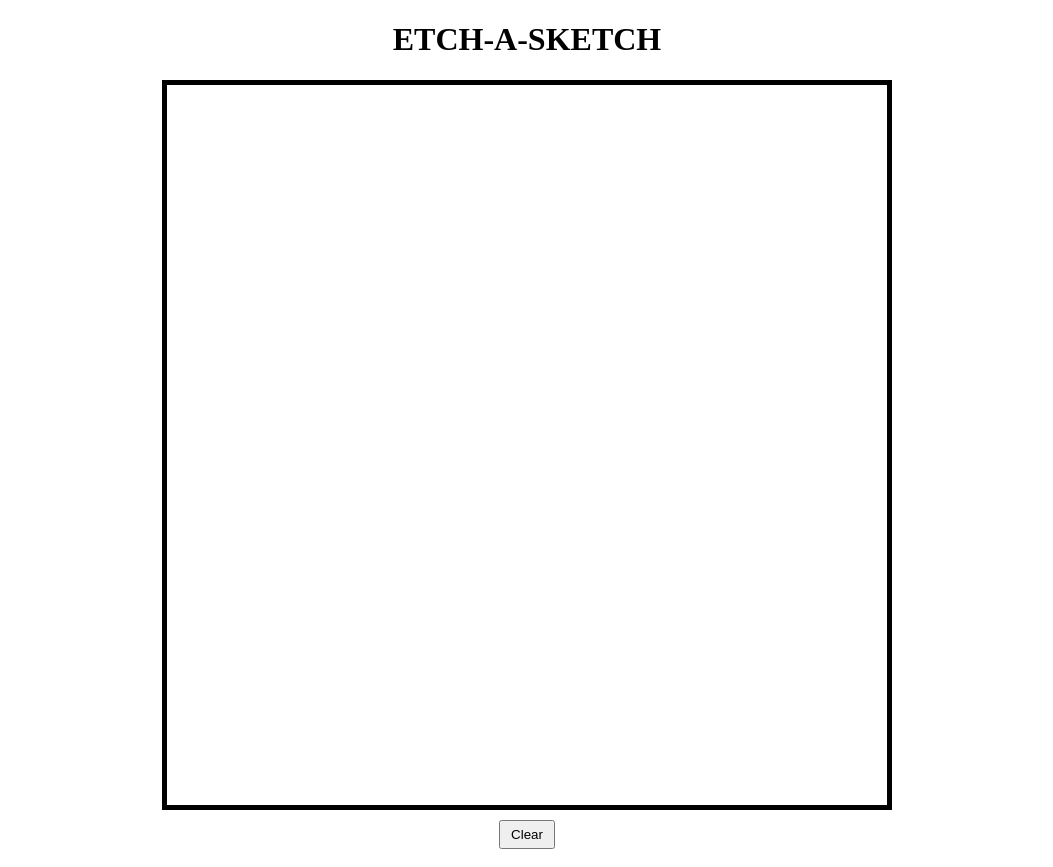
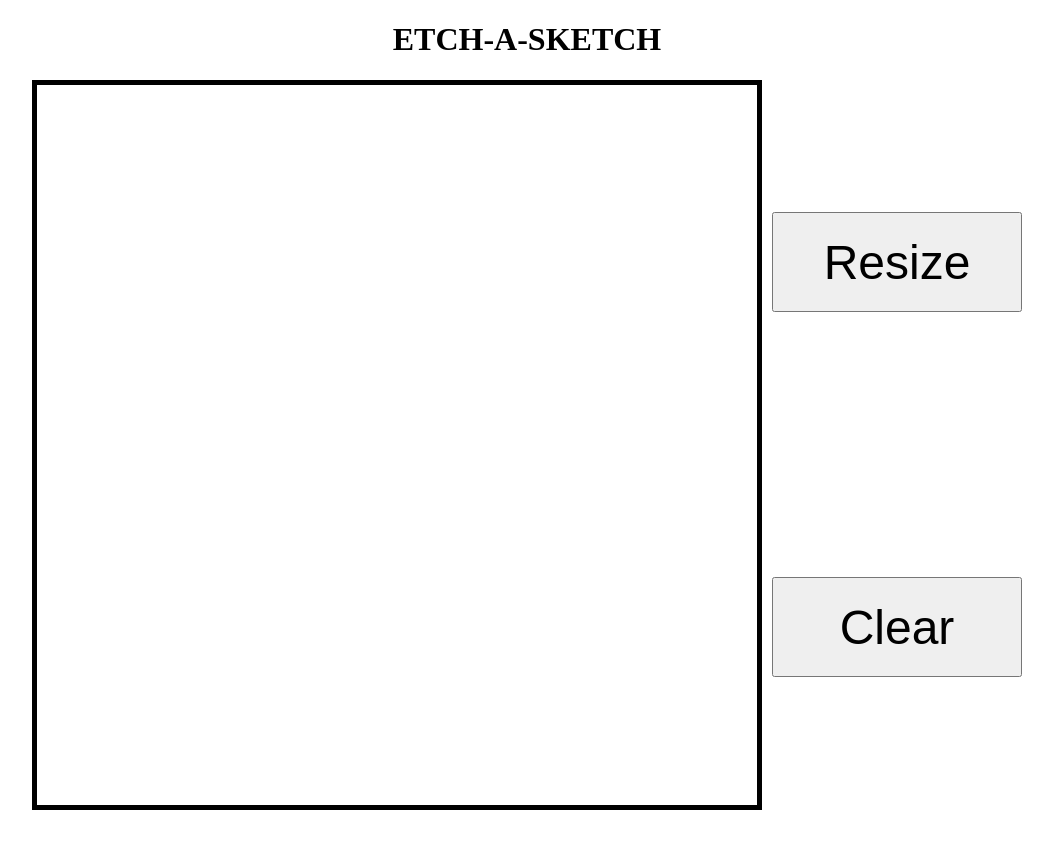
Before and after one commit to wikenken/etch-a-sketch, a plain HTML site: page index.html in a window 1280 px wide. Shown: the whole page, without its empty margins (113-1166 px from the left). After the commit the page ends 818 px from the top, so only its background shows below. Drawn offline with Linux system fonts and the light colour scheme.

Commit message:
dynamic canvas size

```diff
--- a/index.html
+++ b/index.html
@@ -10,7 +10,12 @@
   </head>
   <body>
     <h1>ETCH-A-SKETCH</h1>
-    <div class="eas-canvas"></div>
+    <div class="body">
+      <div class="eas-canvas"></div>
+      <nav>
+        <button class="resize">Resize</button>
+        <button class="clear">Clear</button>
+      </nav>
+    </div>
   </body>
-  <button>Clear</button>
 </html>
--- a/script.js
+++ b/script.js
@@ -1,19 +1,30 @@
-const canvas = document.querySelector(".eas-canvas");
-const clear = document.querySelector("button");
+const canvasBtn = document.querySelector(".eas-canvas");
+const resizeBtn = document.querySelector(".resize");
+const clearBtn = document.querySelector(".clear");
 
-for (let i = 0; i < 256; i++) {
+function setCanvas(value) {
+  for (let i = 0; i < value * value; i++) {
     let pixel = document.createElement("div");
-  canvas.appendChild(pixel);
+    canvasBtn.appendChild(pixel);
 
-  pixel.classList.add("cellSize", "white");
+    pixel.style.cssText = `flex: 1 1 ${720 / value}px`;
+    pixel.classList.add("white");
     pixel.addEventListener("mouseover", () => {
       pixel.classList.remove("white");
       pixel.classList.add("black");
     });
 
     //clear canvas
-  clear.addEventListener("click", () => {
+    clearBtn.addEventListener("click", () => {
       pixel.className = "";
       pixel.classList.add("cellSize", "white");
     });
   }
+}
+
+setCanvas(100); //default canvas size
+
+// resizeBtn.addEventListener("click", () => {
+//   value = setCanvas(prompt("Set desired canvas size"));
+//   return value;
+// });
--- a/styles.css
+++ b/styles.css
@@ -2,8 +2,13 @@
   text-align: center;
 }
 
+.body {
+  display: flex;
+  justify-content: center;
+  gap: 10px;
+}
+
 .eas-canvas {
-  margin: auto;
   width: 720px;
   height: 720px;
   border: 5px solid black;
@@ -23,7 +28,14 @@
   background-color: black;
 }
 
+nav {
+  display: flex;
+  flex-direction: column;
+  justify-content: space-around;
+}
+
 button {
-  padding: 5px 10px;
-  margin: 10px;
+  font-size: 3em;
+  width: 250px;
+  height: 100px;
 }
```
Lines whose indentation alone changed are shown as unchanged.
